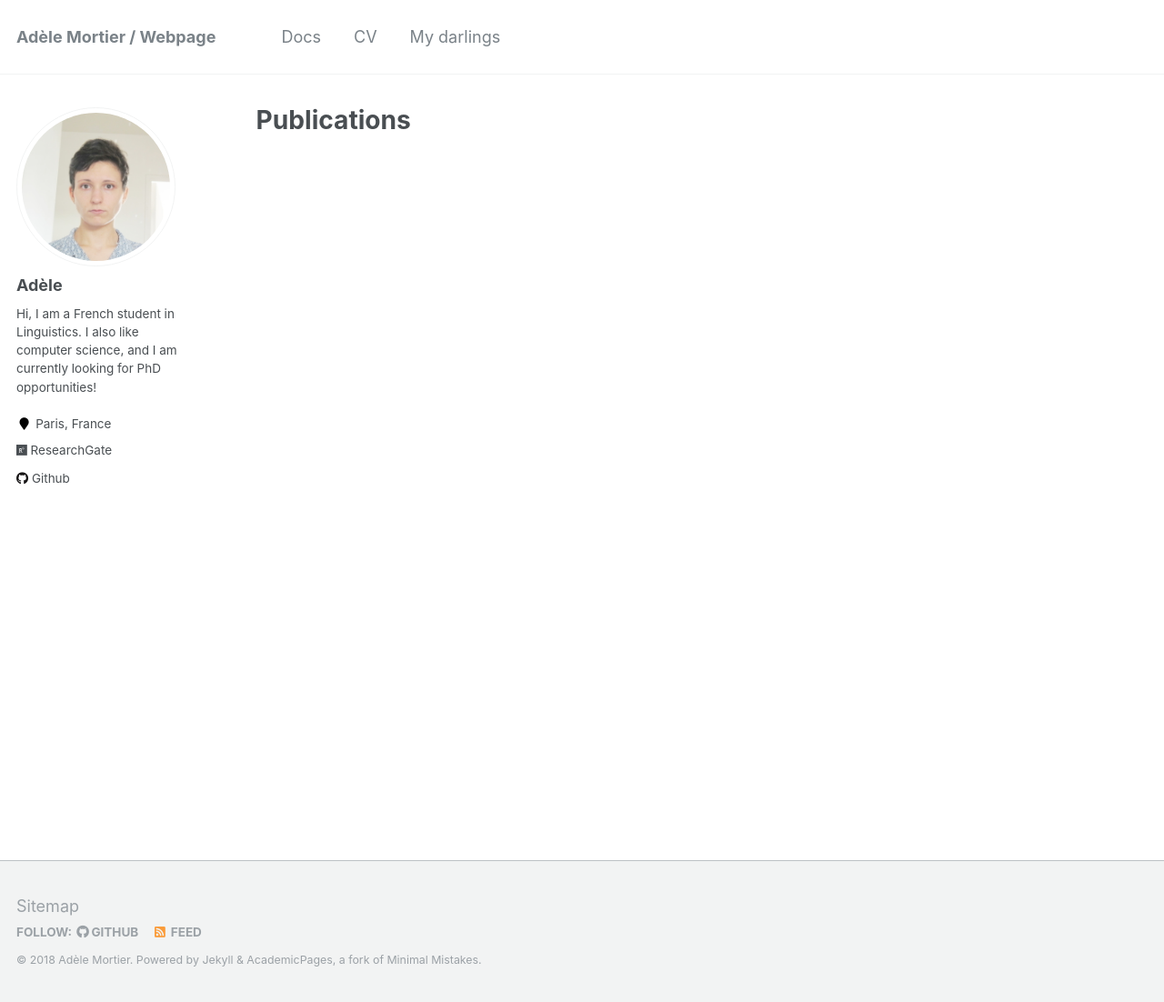
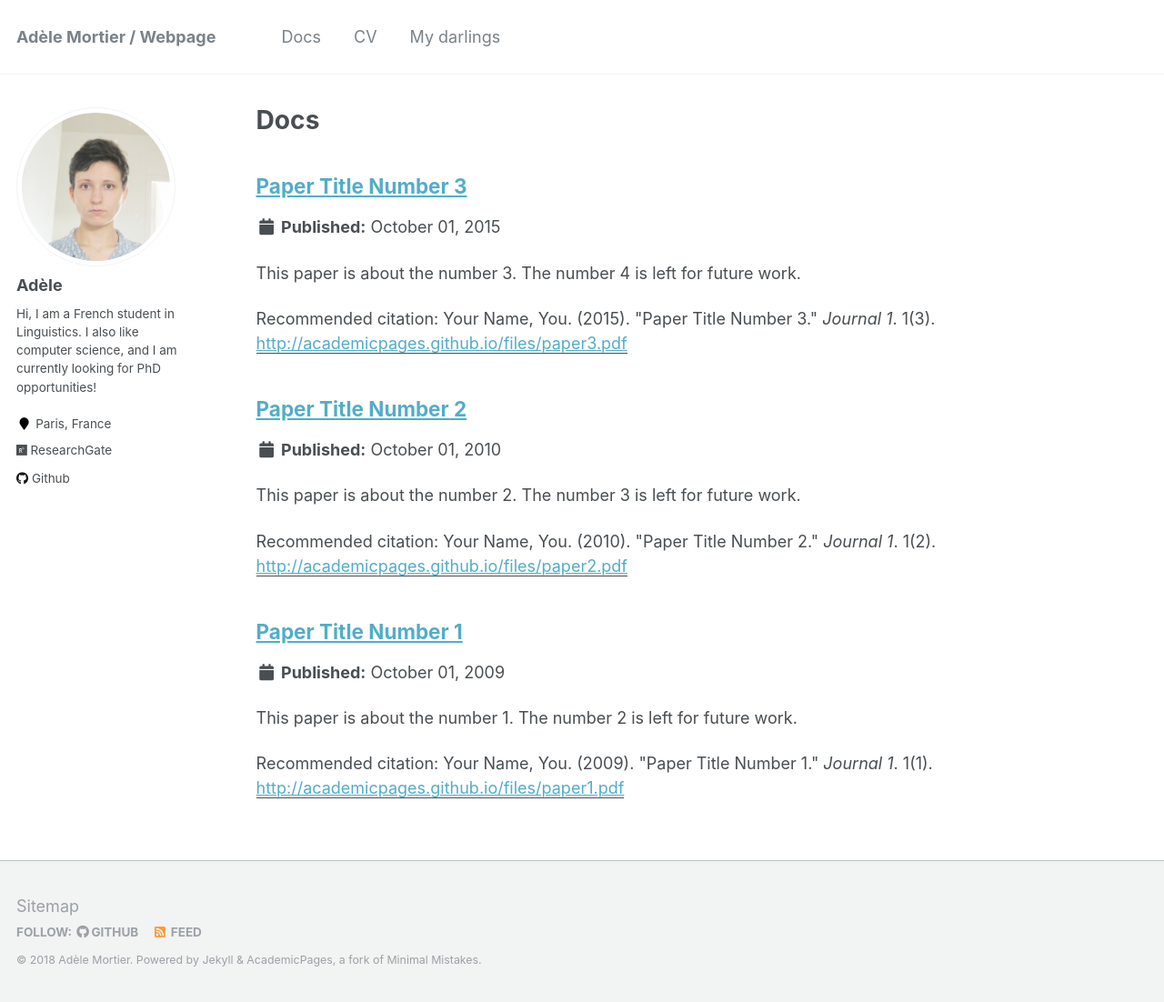
Before and after one commit to AdeleMortier/AdeleMortier.github.io, a Jekyll site: the page built from _pages/docs.md, in a window 1280 px wide and 1102 px high. Shown: the whole window at 91% size. Built offline with Jekyll 4.4.1, drawn with Linux system fonts in a browser that asks for light colours.

Commit message:
changed things for dead links

```diff
--- a/_config.yml
+++ b/_config.yml
@@ -172,7 +172,7 @@ kramdown:
 
 # Collections
 collections:
-  works:
+  docs:
     output: true
     permalink: /:collection/:path/
   darlings:
--- a/_pages/docs.md
+++ b/_pages/docs.md
@@ -1,6 +1,6 @@
 ---
 layout: archive
-title: "Publications"
+title: "Docs"
 permalink: /docs/
 author_profile: true
 ---
```
